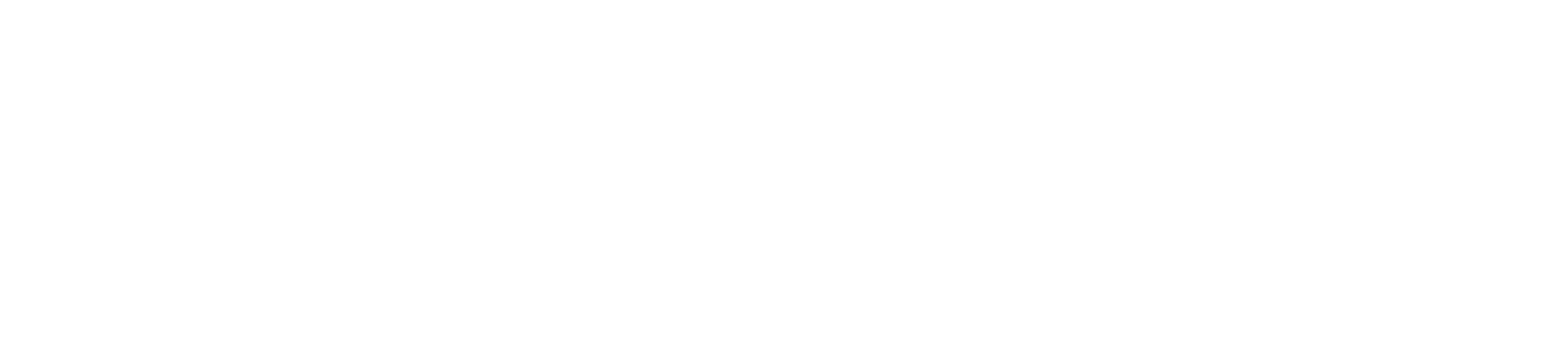
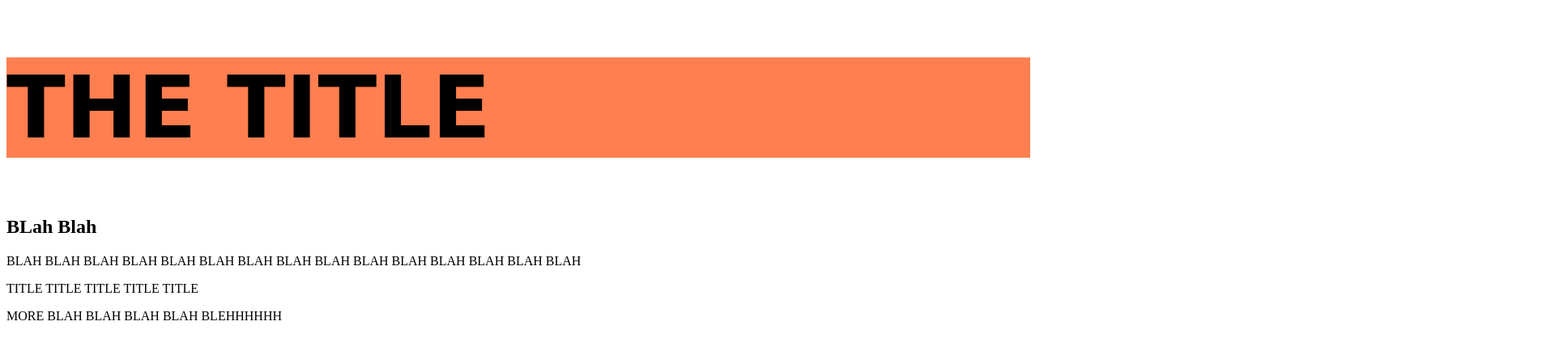
Before and after one commit to gabrielmckinnon/HTML101, a website: page index.html in a window 1280 px wide. Shown: the top 434 px of the page at 81% size, 1920 px wide, since content can reach past the window. Drawn offline with Linux system fonts and the light colour scheme.

Commit message:
minor fixes

```diff
--- a/index.html
+++ b/index.html
@@ -2,7 +2,7 @@
 <html>
   <style>
     h1 {
-      font-size: 8000pt;
+      font-size: 80pt;
       font-family: "Lucida Sans", "Lucida Sans Regular", "Lucida Grande",
         "Lucida Sans Unicode", Geneva, Verdana, sans-serif;
 
```
